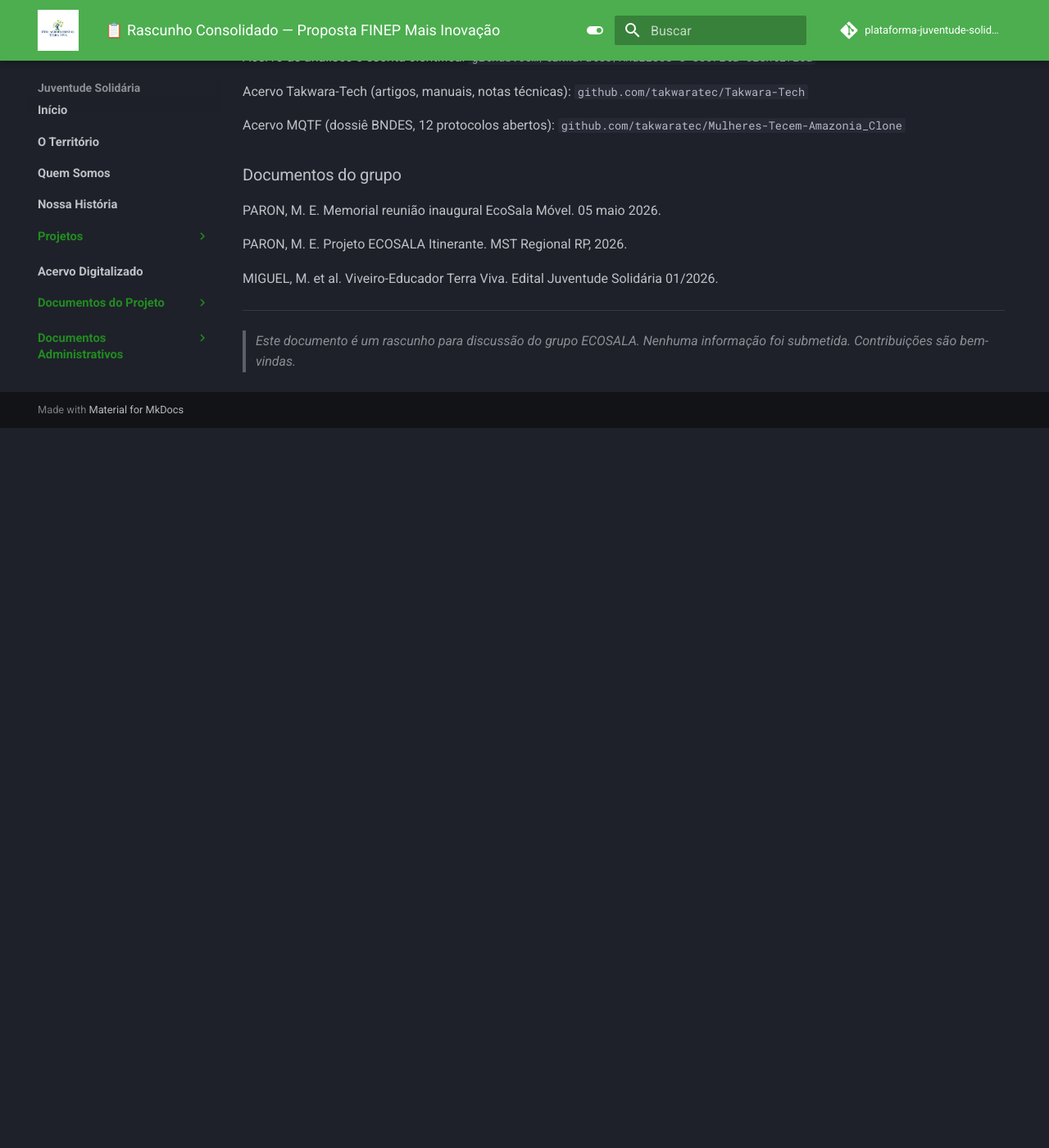
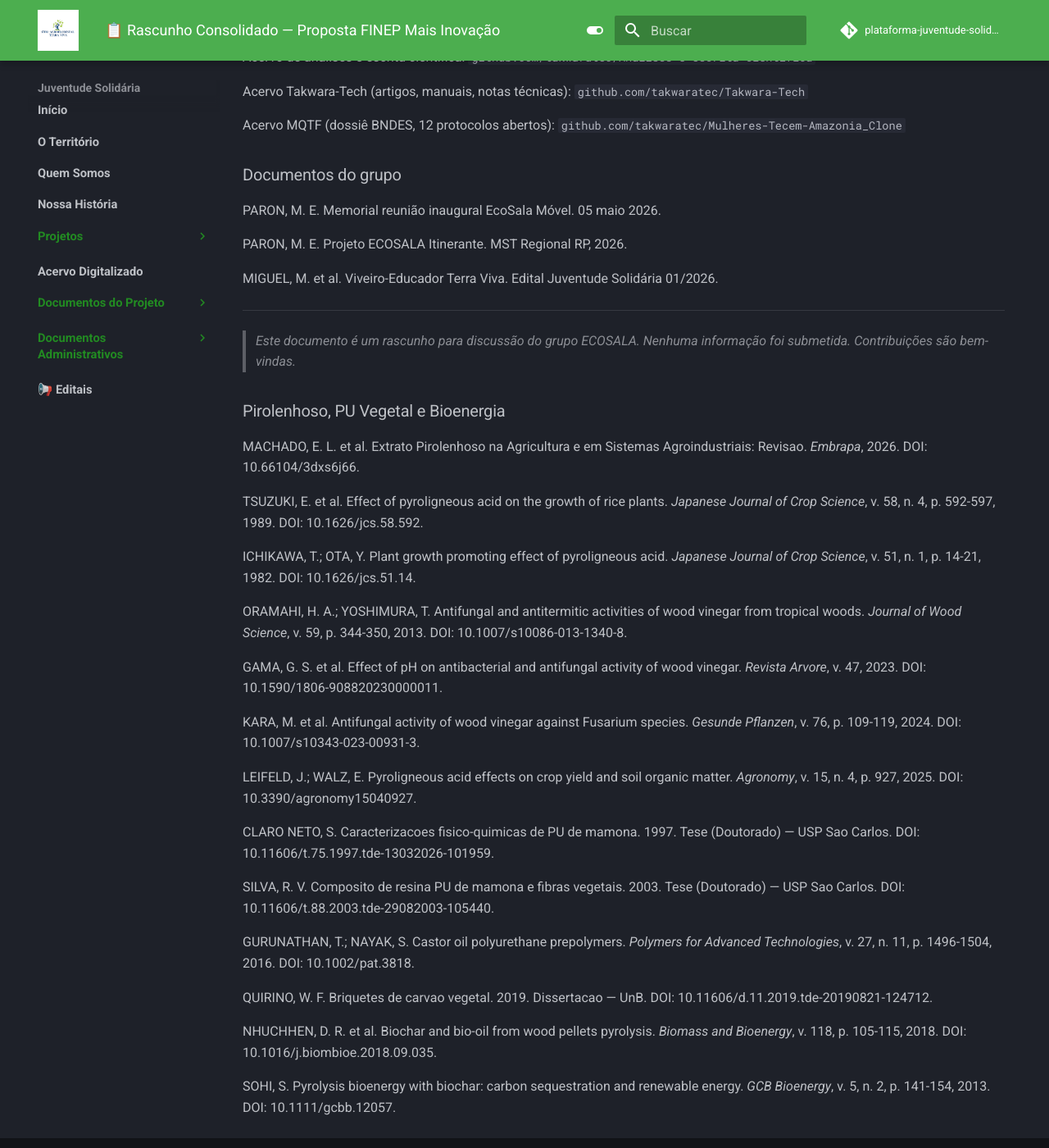
Before and after one commit to takwaratec/plataforma-juventude-solidaria-2026, an MkDocs documentation site: the page built from docs/editais/fundo-vaga-lumen-2026/rascunho-consolidado-vaga-lumen.md, in a window 1280 px wide and 1400 px high, scrolled down 8277 px. Shown: the whole window at 82% size. Built offline with MkDocs 1.6.1 and Material for MkDocs 9.7.7, drawn with Linux system fonts in a browser that asks for light colours; comment, search, counter and statistics services are not loaded; before the commit the page ends 8799 px from its top, so only the background shows below that.

```diff
--- a/docs/editais/fundo-vaga-lumen-2026/rascunho-consolidado-vaga-lumen.md
+++ b/docs/editais/fundo-vaga-lumen-2026/rascunho-consolidado-vaga-lumen.md
@@ -255,3 +255,32 @@
 ---
 
 > *Este documento é um rascunho para discussão do grupo ECOSALA. Nenhuma informação foi submetida. Contribuições são bem-vindas.*
+
+
+### Pirolenhoso, PU Vegetal e Bioenergia
+
+MACHADO, E. L. et al. Extrato Pirolenhoso na Agricultura e em Sistemas Agroindustriais: Revisao. *Embrapa*, 2026. DOI: 10.66104/3dxs6j66.
+
+TSUZUKI, E. et al. Effect of pyroligneous acid on the growth of rice plants. *Japanese Journal of Crop Science*, v. 58, n. 4, p. 592-597, 1989. DOI: 10.1626/jcs.58.592.
+
+ICHIKAWA, T.; OTA, Y. Plant growth promoting effect of pyroligneous acid. *Japanese Journal of Crop Science*, v. 51, n. 1, p. 14-21, 1982. DOI: 10.1626/jcs.51.14.
+
+ORAMAHI, H. A.; YOSHIMURA, T. Antifungal and antitermitic activities of wood vinegar from tropical woods. *Journal of Wood Science*, v. 59, p. 344-350, 2013. DOI: 10.1007/s10086-013-1340-8.
+
+GAMA, G. S. et al. Effect of pH on antibacterial and antifungal activity of wood vinegar. *Revista Arvore*, v. 47, 2023. DOI: 10.1590/1806-908820230000011.
+
+KARA, M. et al. Antifungal activity of wood vinegar against Fusarium species. *Gesunde Pflanzen*, v. 76, p. 109-119, 2024. DOI: 10.1007/s10343-023-00931-3.
+
+LEIFELD, J.; WALZ, E. Pyroligneous acid effects on crop yield and soil organic matter. *Agronomy*, v. 15, n. 4, p. 927, 2025. DOI: 10.3390/agronomy15040927.
+
+CLARO NETO, S. Caracterizacoes fisico-quimicas de PU de mamona. 1997. Tese (Doutorado) — USP Sao Carlos. DOI: 10.11606/t.75.1997.tde-13032026-101959.
+
+SILVA, R. V. Composito de resina PU de mamona e fibras vegetais. 2003. Tese (Doutorado) — USP Sao Carlos. DOI: 10.11606/t.88.2003.tde-29082003-105440.
+
+GURUNATHAN, T.; NAYAK, S. Castor oil polyurethane prepolymers. *Polymers for Advanced Technologies*, v. 27, n. 11, p. 1496-1504, 2016. DOI: 10.1002/pat.3818.
+
+QUIRINO, W. F. Briquetes de carvao vegetal. 2019. Dissertacao — UnB. DOI: 10.11606/d.11.2019.tde-20190821-124712.
+
+NHUCHHEN, D. R. et al. Biochar and bio-oil from wood pellets pyrolysis. *Biomass and Bioenergy*, v. 118, p. 105-115, 2018. DOI: 10.1016/j.biombioe.2018.09.035.
+
+SOHI, S. Pyrolysis bioenergy with biochar: carbon sequestration and renewable energy. *GCB Bioenergy*, v. 5, n. 2, p. 141-154, 2013. DOI: 10.1111/gcbb.12057.
```
